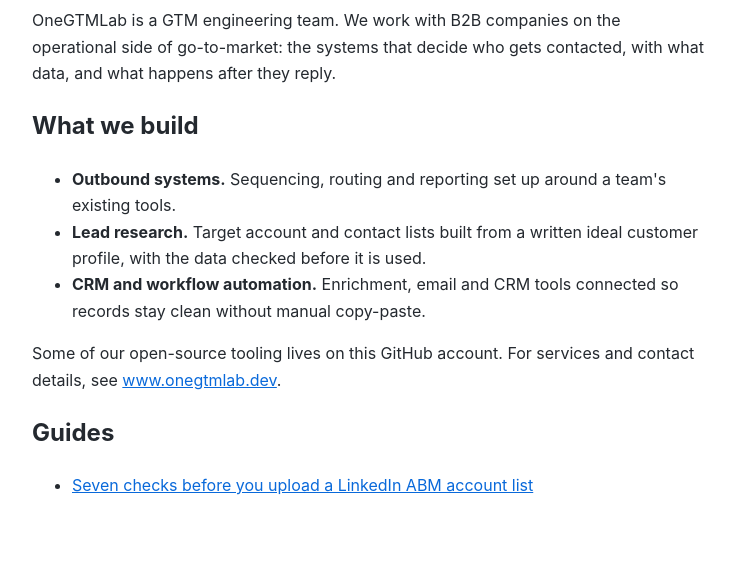
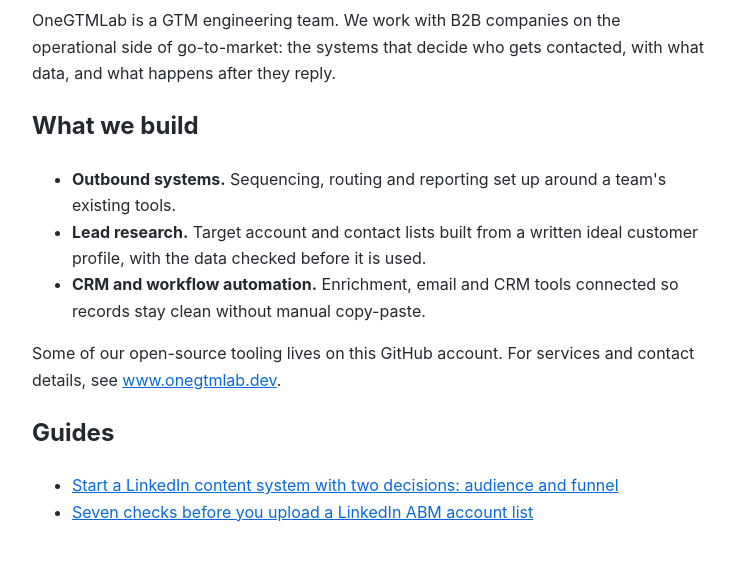
Before and after one commit to jaizendra-netizen/onegtmlab-gtm-engineering, a plain HTML site: page index.html in a window 1280 px wide. Shown: the part 115-676 px from the top of the page, without its empty margins (272-1007 px from the left). Drawn offline with Linux system fonts and the light colour scheme.

Commit message:
Link guide from index

```diff
--- a/index.html
+++ b/index.html
@@ -15,6 +15,7 @@
 <p>Some of our open-source tooling lives on this GitHub account. For services and contact details, see <a href="https://www.onegtmlab.dev">www.onegtmlab.dev</a>.</p>
 <h2>Guides</h2>
 <ul>
+<li><a href="guides/linkedin-content-system-first-two-steps.html">Start a LinkedIn content system with two decisions: audience and funnel</a></li>
 <li><a href="guides/linkedin-abm-account-list-checks.html">Seven checks before you upload a LinkedIn ABM account list</a></li>
 </ul>
 </body></html>
```
